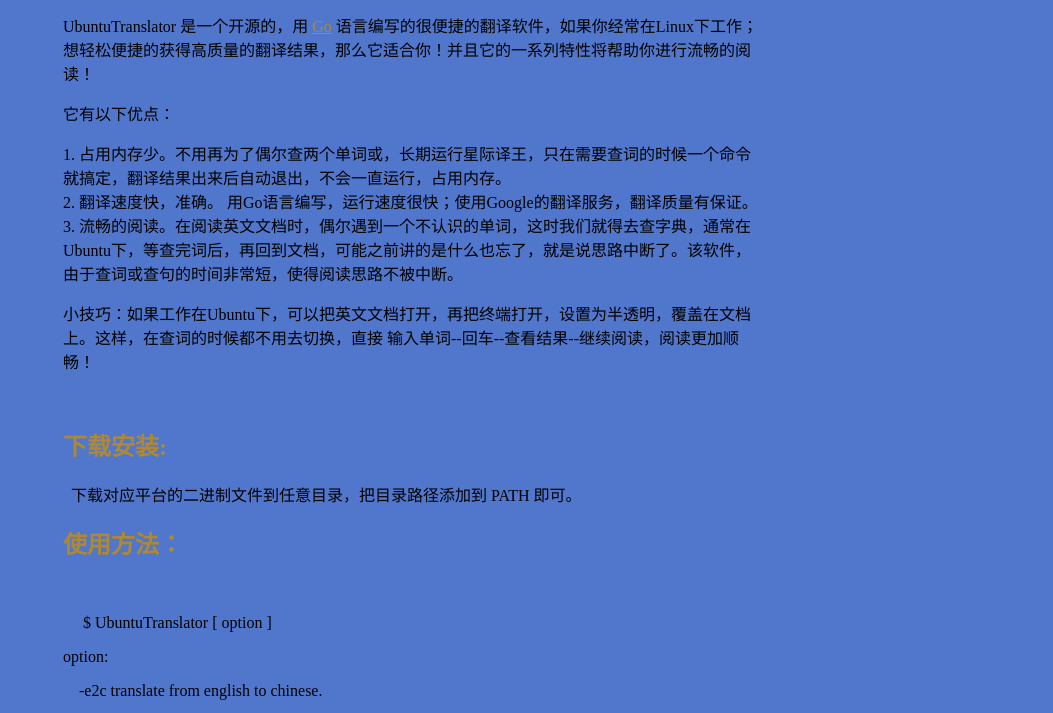
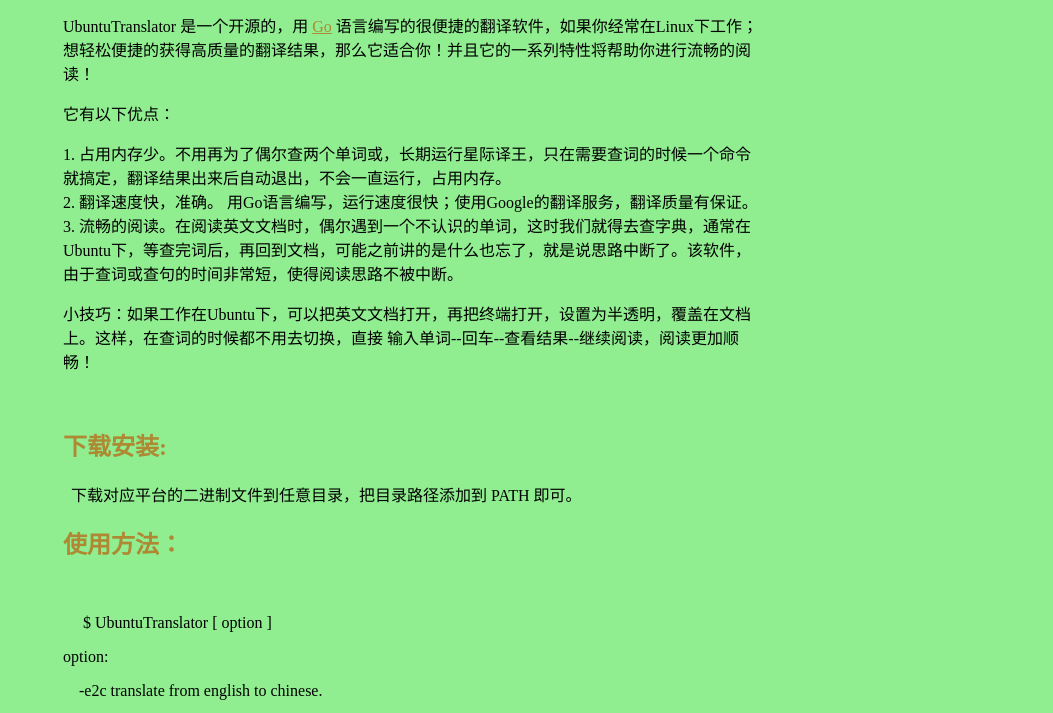
Before and after one commit to zengsai/utran, a plain HTML site: page index.html in a window 1280 px wide. Shown: the part 370-1083 px from the top of the page, without its empty margins (227-1280 px from the left). Drawn offline with Linux system fonts and the light colour scheme.

Commit message:
secend time

```diff
--- a/index.html
+++ b/index.html
@@ -10,7 +10,7 @@
 	<style type="text/css">
 		body {
   		margin-top: 1.0em;
-  		background-color: #5177cd;
+  		background-color: #90EE90;
 		  font-family: "Helvetica,Arial,FreeSans";
   		color: #000000;
     }
```
